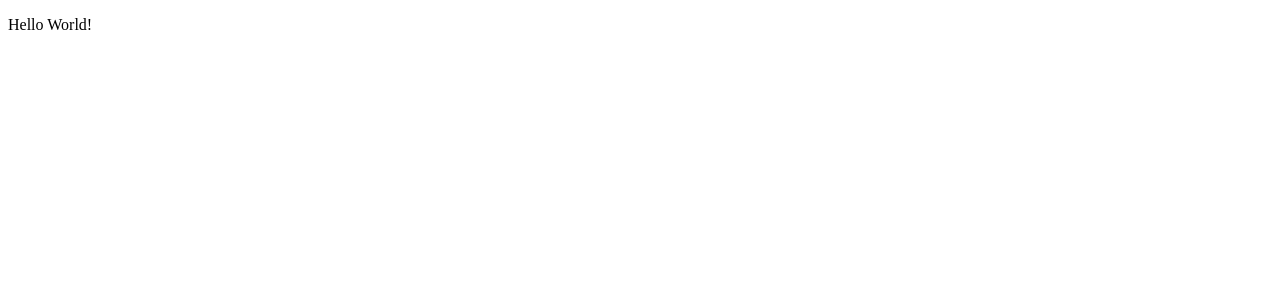
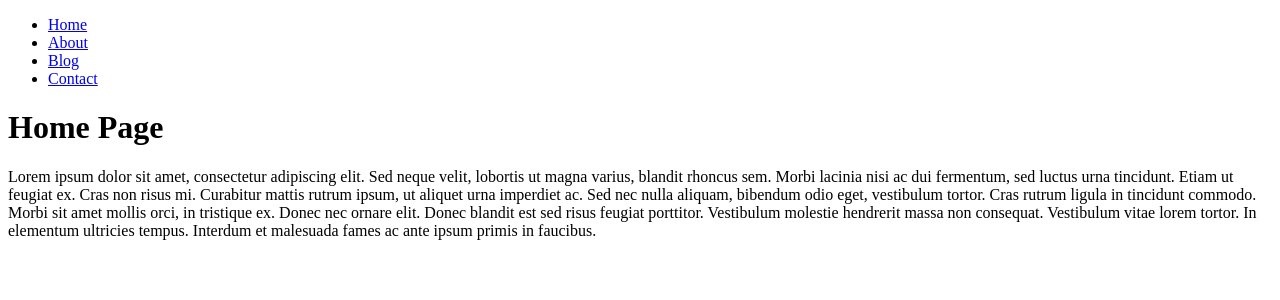
Before and after one commit to JessieSidWho/study-live, a React (Create React App) app: page / in a window 1280 px wide. Shown: the top 300 px of the page. Built offline with nearby package versions, Linux system fonts and the light colour scheme.

Commit message:
start of portfolio

```diff
--- a/src/App.js
+++ b/src/App.js
@@ -1,8 +1,6 @@
 import React from "react";
-import HelloReact from "./components/HelloReact";
+import PagesContainer from "./components/PagesContainer";
 
-function App() {
-  return <HelloReact />;
-}
+const App = () => <PagesContainer />;
 
 export default App;
--- a/src/components/HelloReact.js
+++ /dev/null
@@ -1,7 +0,0 @@
-import React from "react";
-
-function HelloReact() {
-  return <p>Hello World!</p>;
-}
-
-export default HelloReact;
--- /dev/null
+++ b/src/components/NavTabs.js
@@ -0,0 +1,46 @@
+import React from "react";
+
+function NavTabs(props) {
+  return (
+    <ul className="nav nav-tabs">
+      <li className="nav-item">
+        <a
+          href="#home"
+          onClick={() => props.handlePageChange("Home")}
+          className={props.currentPage === "Home" ? "nav-link active" : "nav-link"}
+        >
+          Home
+        </a>
+      </li>
+      <li className="nav-item">
+        <a
+          href="#about"
+          onClick={() => props.handlePageChange("About")}
+          className={props.currentPage === "About" ? "nav-link active" : "nav-link"}
+        >
+          About
+        </a>
+      </li>
+      <li className="nav-item">
+        <a
+          href="#blog"
+          onClick={() => props.handlePageChange("Blog")}
+          className={props.currentPage === "Blog" ? "nav-link active" : "nav-link"}
+        >
+          Blog
+        </a>
+      </li>
+      <li className="nav-item">
+        <a
+          href="#contact"
+          onClick={() => props.handlePageChange("Contact")}
+          className={props.currentPage === "Contact" ? "nav-link active" : "nav-link"}
+        >
+          Contact
+        </a>
+      </li>
+    </ul>
+  );
+}
+
+export default NavTabs;
--- /dev/null
+++ b/src/components/PagesContainer.js
@@ -0,0 +1,39 @@
+import React, { Component } from "react";
+import NavTabs from "./NavTabs";
+import Home from "./pages/Home";
+import Portfolio from "./pages/Portfolio";
+import Contact from "./pages/Contact";
+
+class Pages extends Component {
+  state = {
+    currentPage: "Home"
+  };
+
+  handlePageChange = page => {
+    this.setState({ currentPage: page });
+  };
+
+  renderPage = () => {
+    if (this.state.currentPage === "Home") {
+      return <Home />;
+    } else if (this.state.currentPage === "Portfolio") {
+      return <Portfolio />;
+    } else {
+      return <Contact />;
+    }
+  };
+
+  render() {
+    return (
+      <div>
+        <NavTabs
+          currentPage={this.state.currentPage}
+          handlePageChange={this.handlePageChange}
+        />
+        {this.renderPage()}
+      </div>
+    );
+  }
+}
+
+export default Pages;
--- /dev/null
+++ b/src/components/pages/Contact.js
@@ -0,0 +1,20 @@
+import React from "react";
+
+const Contact = () => (
+  <div>
+    <h1>Contact Page</h1>
+    <p>
+      Integer cursus bibendum sem non pretium. Vestibulum in aliquet sem, quis molestie urna.
+      Aliquam semper ultrices varius. Aliquam faucibus sit amet magna a ultrices. Aenean
+      pellentesque placerat lacus imperdiet efficitur. In felis nisl, luctus non ante euismod,
+      tincidunt bibendum mi. In a molestie nisl, eu sodales diam. Nam tincidunt lacus quis magna
+      posuere, eget tristique dui dapibus. Maecenas fermentum elementum faucibus. Quisque nec metus
+      vestibulum, egestas massa eu, sollicitudin ipsum. Nulla facilisi. Sed ut erat ligula. Nam
+      tincidunt nunc in nibh dictum ullamcorper. Class aptent taciti sociosqu ad litora torquent per
+      conubia nostra, per inceptos himenaeos. Etiam ornare rutrum felis at rhoncus. Etiam vel
+      condimentum magna, quis tempor nulla.
+    </p>
+  </div>
+);
+
+export default Contact;
--- /dev/null
+++ b/src/components/pages/Home.js
@@ -0,0 +1,19 @@
+import React from "react";
+
+const Home = () => (
+  <div>
+    <h1>Home Page</h1>
+    <p>
+      Lorem ipsum dolor sit amet, consectetur adipiscing elit. Sed neque velit, lobortis ut magna
+      varius, blandit rhoncus sem. Morbi lacinia nisi ac dui fermentum, sed luctus urna tincidunt.
+      Etiam ut feugiat ex. Cras non risus mi. Curabitur mattis rutrum ipsum, ut aliquet urna
+      imperdiet ac. Sed nec nulla aliquam, bibendum odio eget, vestibulum tortor. Cras rutrum ligula
+      in tincidunt commodo. Morbi sit amet mollis orci, in tristique ex. Donec nec ornare elit.
+      Donec blandit est sed risus feugiat porttitor. Vestibulum molestie hendrerit massa non
+      consequat. Vestibulum vitae lorem tortor. In elementum ultricies tempus. Interdum et malesuada
+      fames ac ante ipsum primis in faucibus.
+    </p>
+  </div>
+);
+
+export default Home;
--- /dev/null
+++ b/src/components/pages/Portfolio.js
@@ -0,0 +1,16 @@
+import React from "react";
+
+const About = () => (
+  <div>
+    <h1>About Page</h1>
+    <p>
+      Nunc pharetra finibus est at efficitur. Praesent sed congue diam. Integer gravida dui mauris,
+      ut interdum nunc egestas sed. Aenean sed mollis diam. Nunc aliquet risus ac finibus porta. Nam
+      quis arcu non lectus tincidunt fermentum. Suspendisse aliquet orci porta quam semper
+      imperdiet. Praesent euismod mi justo, faucibus scelerisque risus cursus in. Sed rhoncus mollis
+      diam, sit amet facilisis lectus blandit at.
+    </p>
+  </div>
+);
+
+export default About;
```
